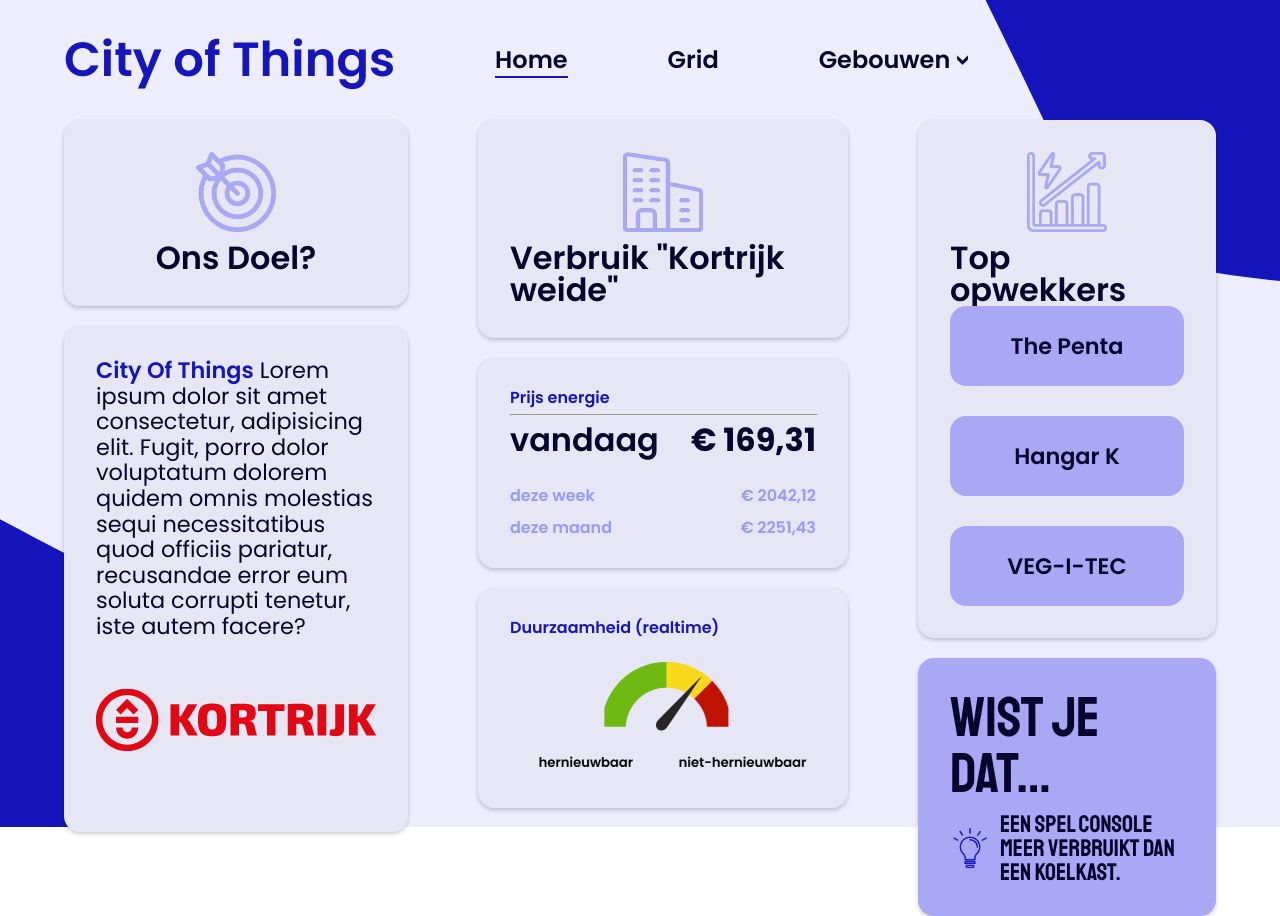
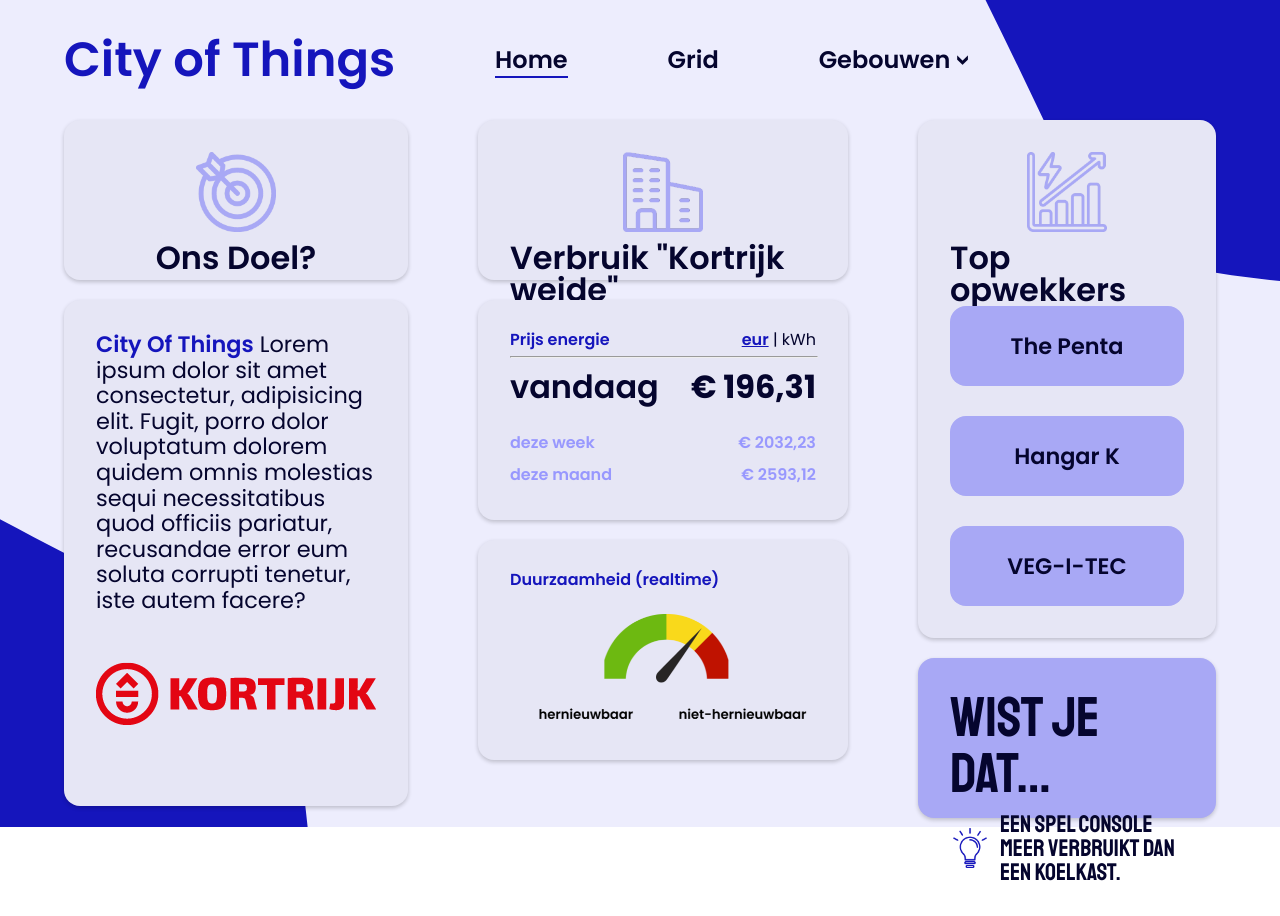
Before and after one commit to Michielez/city-of-things-client, a Vue app: page / in a window 1280 px wide. After the commit the page ends 887 px from the top, so only its background shows below. Built offline with nearby package versions, Linux system fonts and the light colour scheme.

Commit message:
add ability to switch between eur and kwh

```diff
--- a/src/components/EnergyPrice.vue
+++ b/src/components/EnergyPrice.vue
@@ -1,26 +1,57 @@
 <template>
     <div id="energyPrice">
-        <h3>Prijs energie</h3>
+        <div id="header">
+            <h3>Prijs energie</h3>
+            <p>
+                <span
+                @click="handleChangeUnit('eur')"
+                class="unit"
+                :class="{ 'active' : unit === 'eur'}">
+                eur</span>
+                |
+                <span
+                @click="handleChangeUnit('kwh')"
+                class="unit"
+                :class="{ 'active' : unit === 'kwh'}">
+                kWh</span>
+            </p>
+        </div>
         <hr>
         <div id="prices">
             <div id="today">
                 <p>vandaag</p>
-                <p>€ 169,31</p>
+                <p v-if="unit === 'eur' ">€ {{ todayValue }}</p>
+                <p v-else>{{ todayValue }} kWh</p>
             </div>
             <div id="week">
                 <p>deze week</p>
-                <p>€ 2042,12</p>
+                <p v-if="unit === 'eur' ">€ {{ weekValue }}</p>
+                <p v-else>{{ weekValue }} kWh</p>
             </div>
             <div id="month">
                 <p>deze maand</p>
-                <p>€ 2251,43</p>
+                <p v-if="unit === 'eur' ">€ {{ monthValue }}</p>
+                <p v-else>{{ monthValue }} kWh</p>
             </div>
         </div>
     </div>
 </template>
 <script>
 export default {
-
+    name: "EnergyPrice",
+    data() {
+        return {
+            unit: "eur",
+            todayValue: "196,31",
+            weekValue: "2032,23",
+            monthValue: "2593,12"
+        }
+    },
+    methods: {
+        handleChangeUnit(newUnit) {
+            this.unit = newUnit;
+        }
+    },
 }
 </script>
 <style lang="scss">
@@ -32,6 +63,19 @@
     border-radius: 1rem;
     padding: 2rem;
     flex: 1;
+}
+#header {
+    display: flex;
+    align-items: center;
+    justify-content: space-between;
+}
+.unit {
+    cursor: pointer;
+}
+.active {
+    font-weight: 600;
+    color: #1515BC;
+    text-decoration: underline;
 }
 hr {
     width: 100%;
--- a/src/components/Facts.vue
+++ b/src/components/Facts.vue
@@ -14,6 +14,7 @@
 </script>
 <style lang="scss" scoped>
 #facts {
+    height: 15%;
     background-color: #A8A8F5;
     box-shadow: 0px 2px 4px rgba(0, 0, 0, 0.2);
     border-radius: 1rem;
--- a/src/components/TitleCard.vue
+++ b/src/components/TitleCard.vue
@@ -15,6 +15,7 @@
 </script>
 <style lang="scss">
 #titleCard {
+    height: 15%;
     display: flex;
     flex-direction: column;
     align-items: center;
```
